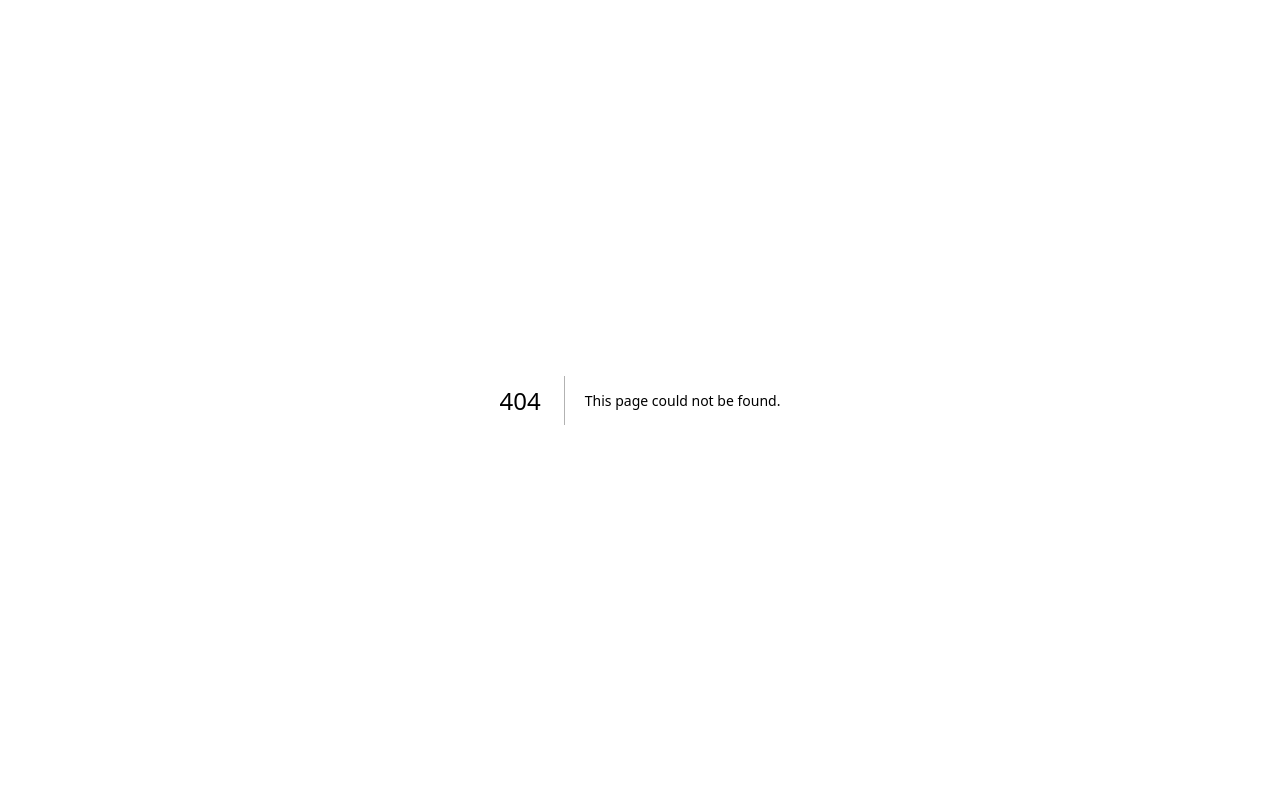
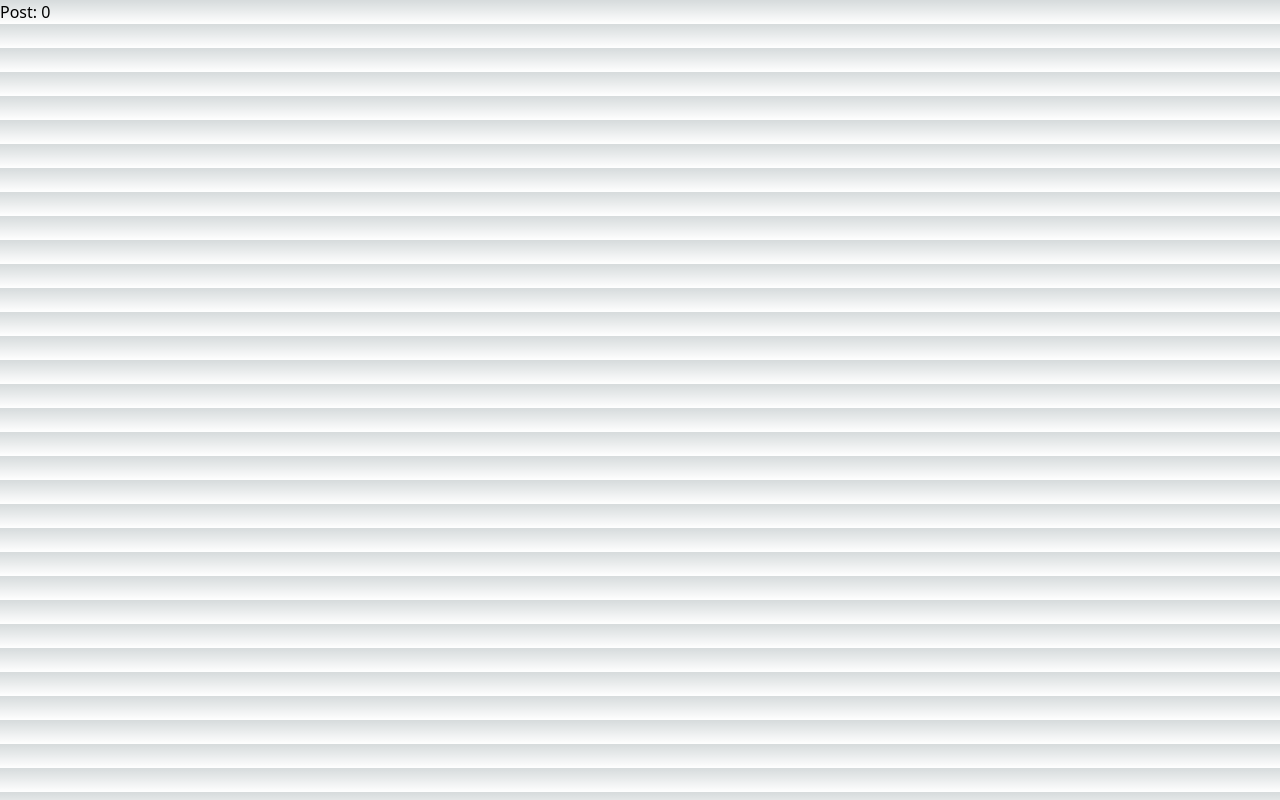
Before and after one commit to dafywinf/next-js-training, a Next.js app: page /posts/0 in a window 1280 px wide. Before the commit this address had no page. Built offline with nearby package versions, Linux system fonts and the light colour scheme.

Commit message:
Adding dynamic routing at page and directory level

```diff
--- /dev/null
+++ b/pages/posts/[slug].tsx
@@ -0,0 +1,11 @@
+import { useRouter } from "next/router"
+
+
+export default function Post() {
+    const router = useRouter();
+    const {slug} = router.query;
+
+    return (
+        <div>Post: {slug}</div>
+    )
+}
--- /dev/null
+++ b/pages/posts/[slug]/[comment].tsx
@@ -0,0 +1,11 @@
+import { useRouter } from "next/router";
+
+
+export default function Comment() {
+    const router = useRouter();
+    const query = router.query;
+
+    return (
+        <div>Post: {query.slug}, Comment: {query.comment}</div>
+    )
+}
```
